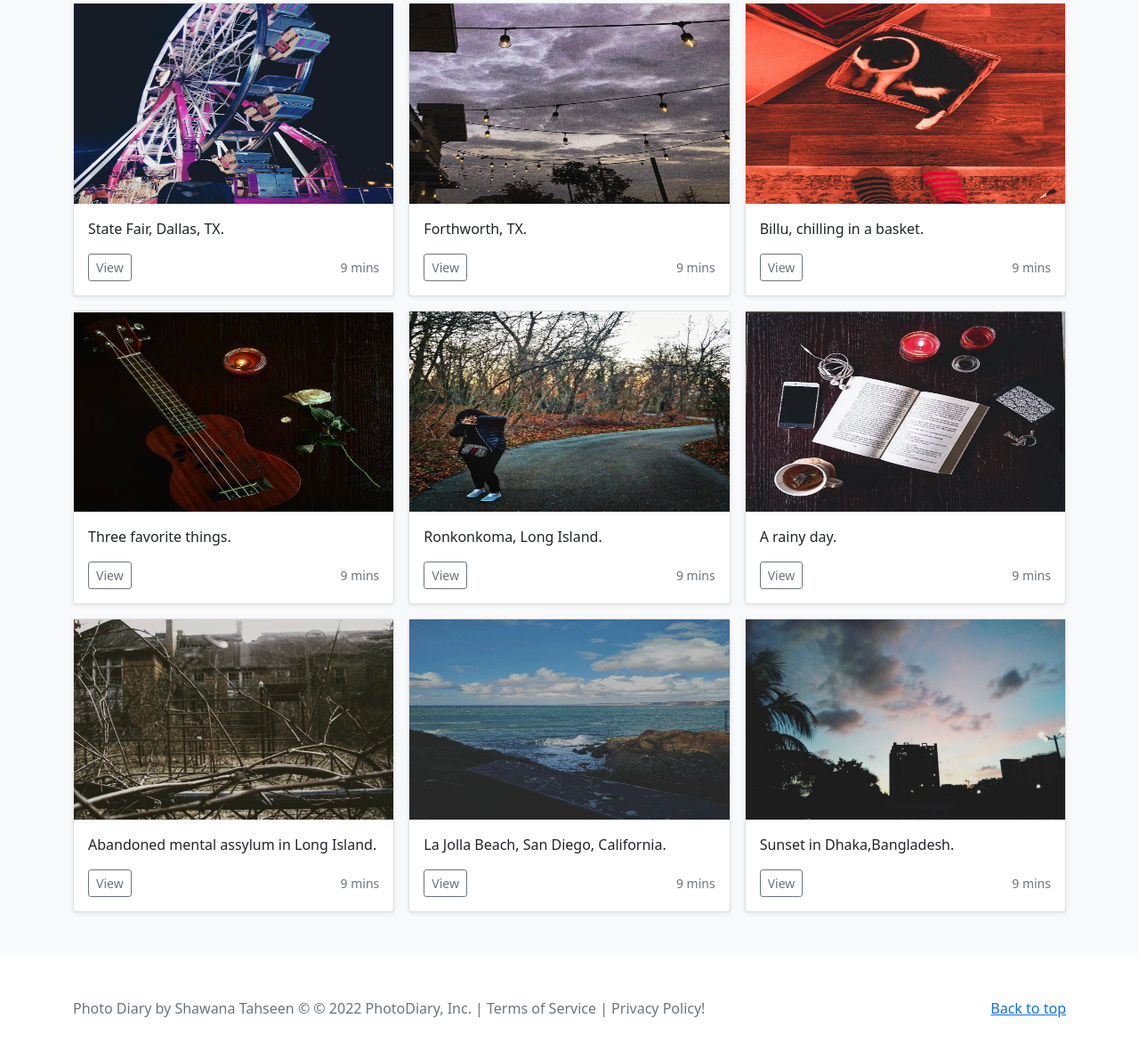
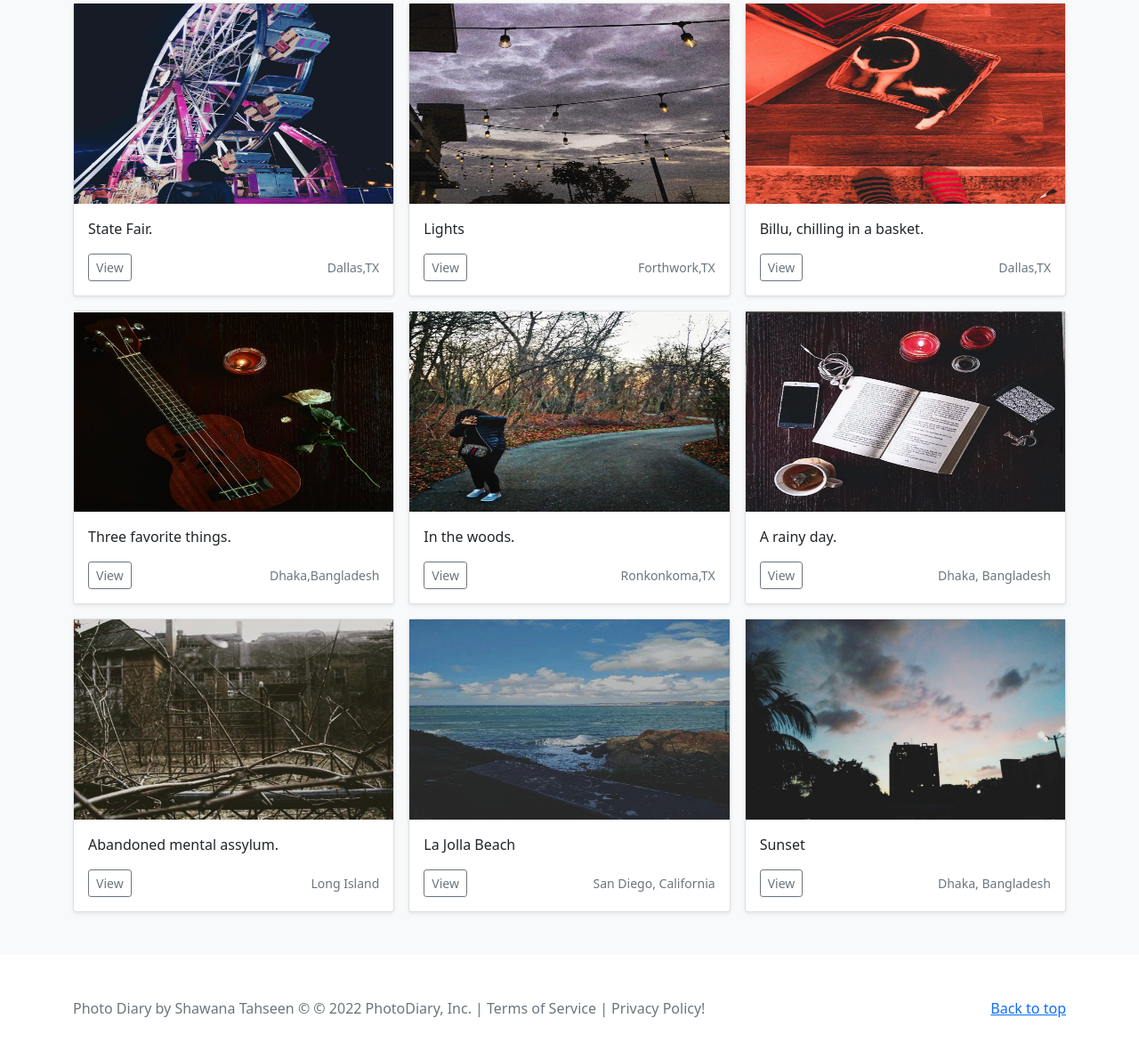
Before and after one commit to Shawana6697/CSCE3420_Website, a plain HTML site: page index.html in a window 1280 px wide. Shown: the part 525-1706 px from the top of the page at 89% size. Drawn offline with nearby package versions, Linux system fonts and the light colour scheme.

Commit message:
Added details

```diff
--- a/index.html
+++ b/index.html
@@ -59,11 +59,12 @@
     <div class="container">
       <a href="#" class="navbar-brand d-flex align-items-center">
         <svg xmlns="http://www.w3.org/2000/svg" width="20" height="20" fill="none" stroke="currentColor" stroke-linecap="round" stroke-linejoin="round" stroke-width="2" aria-hidden="true" class="me-2" viewBox="0 0 24 24"><path d="M23 19a2 2 0 0 1-2 2H3a2 2 0 0 1-2-2V8a2 2 0 0 1 2-2h4l2-3h6l2 3h4a2 2 0 0 1 2 2z"/><circle cx="12" cy="13" r="4"/></svg>
-        <strong>About</strong>
+        <strong>Shawana's Image Library</strong>
       </a>
-      <button class="navbar-toggler" type="button" data-bs-toggle="collapse" data-bs-target="#navbarHeader" aria-controls="navbarHeader" aria-expanded="false" aria-label="Toggle navigation">
+      <!-- <button class="navbar-toggler" type="button" data-bs-toggle="collapse" data-bs-target="#navbarHeader" aria-controls="navbarHeader" aria-expanded="true" aria-label="Toggle navigation">
         <span class="navbar-toggler-icon"></span>
-      </button>
+        <div id="navbarHeader" class="collapse">hello</div>
+      </button> -->
     </div>
   </div>
 </header>
@@ -92,13 +93,13 @@
             <!--svg class="bd-placeholder-img card-img-top" width="100%" height="225" xmlns="http://www.w3.org/2000/svg" role="img" aria-label="Placeholder: Thumbnail" preserveAspectRatio="xMidYMid slice" focusable="false"><title>Placeholder</title><rect width="100%" height="100%" fill="#55595c"/><text x="50%" y="50%" fill="#eceeef" dy=".3em">Thumbnail</text></svg>-->
             <img src="assets/images/IMG_6202.jpg" alt="Image1" width="100%" height="225">
             <div class="card-body">
-              <p class="card-text">State Fair, Dallas, TX.</p>
+              <p class="card-text">State Fair.</p>
               <div class="d-flex justify-content-between align-items-center">
                 <div class="btn-group">
                   <button type="button" class="btn btn-sm btn-outline-secondary" onclick="window.open('assets/images/IMG_6202.jpg','_blank');">View</button>
                   <!--button type="button" class="btn btn-sm btn-outline-secondary">Edit</button>-->
                 </div>
-                <small class="text-muted">9 mins</small>
+                <small class="text-muted">Dallas,TX</small>
               </div>
             </div>
           </div>
@@ -108,13 +109,13 @@
             <!--svg class="bd-placeholder-img card-img-top" width="100%" height="225" xmlns="http://www.w3.org/2000/svg" role="img" aria-label="Placeholder: Thumbnail" preserveAspectRatio="xMidYMid slice" focusable="false"><title>Placeholder</title><rect width="100%" height="100%" fill="#55595c"/><text x="50%" y="50%" fill="#eceeef" dy=".3em">Thumbnail</text></svg>-->
             <img src="assets/images/IMG_6203.jpg" alt="Image2" width="100%" height="225">
             <div class="card-body">
-              <p class="card-text">Forthworth, TX.</p>
+              <p class="card-text">Lights</p>
               <div class="d-flex justify-content-between align-items-center">
                 <div class="btn-group">
                   <button type="button" class="btn btn-sm btn-outline-secondary" onclick="window.open('assets/images/IMG_6203.jpg','_blank');">View</button>
                   <!--button type="button" class="btn btn-sm btn-outline-secondary">Edit</button>-->
                 </div>
-                <small class="text-muted">9 mins</small>
+                <small class="text-muted">Forthwork,TX</small>
               </div>
             </div>
           </div>
@@ -130,7 +131,7 @@
                   <button type="button" class="btn btn-sm btn-outline-secondary" onclick="window.open('assets/images/IMG_6204.jpg','_blank');">View</button>
                   <!--button type="button" class="btn btn-sm btn-outline-secondary">Edit</button>-->
                 </div>
-                <small class="text-muted">9 mins</small>
+                <small class="text-muted">Dallas,TX</small>
               </div>
             </div>
           </div>
@@ -147,7 +148,7 @@
                   <button type="button" class="btn btn-sm btn-outline-secondary" onclick="window.open('assets/images/IMG_6205.jpg','_blank');">View</button>
                   <!--button type="button" class="btn btn-sm btn-outline-secondary">Edit</button>-->
                 </div>
-                <small class="text-muted">9 mins</small>
+                <small class="text-muted">Dhaka,Bangladesh</small>
               </div>
             </div>
           </div>
@@ -157,13 +158,13 @@
             <!--svg class="bd-placeholder-img card-img-top" width="100%" height="225" xmlns="http://www.w3.org/2000/svg" role="img" aria-label="Placeholder: Thumbnail" preserveAspectRatio="xMidYMid slice" focusable="false"><title>Placeholder</title><rect width="100%" height="100%" fill="#55595c"/><text x="50%" y="50%" fill="#eceeef" dy=".3em">Thumbnail</text></svg>-->
             <img src="assets/images/IMG_6206.jpg" alt="Image5" width="100%" height="225">
             <div class="card-body">
-              <p class="card-text">Ronkonkoma, Long Island.</p>
+              <p class="card-text">In the woods.</p>
               <div class="d-flex justify-content-between align-items-center">
                 <div class="btn-group">
                   <button type="button" class="btn btn-sm btn-outline-secondary" onclick="window.open('assets/images/IMG_6206.jpg','_blank');">View</button>
                   <!--button type="button" class="btn btn-sm btn-outline-secondary">Edit</button>-->
                 </div>
-                <small class="text-muted">9 mins</small>
+                <small class="text-muted">Ronkonkoma,TX</small>
               </div>
             </div>
           </div>
@@ -180,7 +181,7 @@
                   <button type="button" class="btn btn-sm btn-outline-secondary" onclick="window.open('assets/images/IMG_6207.jpg', '_blank');">View</button>
                   <!--button type="button" class="btn btn-sm btn-outline-secondary">Edit</button>-->
                 </div>
-                <small class="text-muted">9 mins</small>
+                <small class="text-muted">Dhaka, Bangladesh</small>
               </div>
             </div>
           </div>
@@ -191,13 +192,13 @@
             <!--svg class="bd-placeholder-img card-img-top" width="100%" height="225" xmlns="http://www.w3.org/2000/svg" role="img" aria-label="Placeholder: Thumbnail" preserveAspectRatio="xMidYMid slice" focusable="false"><title>Placeholder</title><rect width="100%" height="100%" fill="#55595c"/><text x="50%" y="50%" fill="#eceeef" dy=".3em">Thumbnail</text></svg>-->
             <img src="assets/images/IMG_6208.jpg" alt="Image7" width="100%" height="225">
             <div class="card-body">
-              <p class="card-text">Abandoned mental assylum in Long Island.</p>
+              <p class="card-text">Abandoned mental assylum.</p>
               <div class="d-flex justify-content-between align-items-center">
                 <div class="btn-group">
                   <button type="button" class="btn btn-sm btn-outline-secondary" onclick="window.open('assets/images/IMG_6208.jpg', '_blank');">View</button>
                   <!--button type="button" class="btn btn-sm btn-outline-secondary">Edit</button>-->
                 </div>
-                <small class="text-muted">9 mins</small>
+                <small class="text-muted">Long Island</small>
               </div>
             </div>
           </div>
@@ -207,13 +208,13 @@
             <!--svg class="bd-placeholder-img card-img-top" width="100%" height="225" xmlns="http://www.w3.org/2000/svg" role="img" aria-label="Placeholder: Thumbnail" preserveAspectRatio="xMidYMid slice" focusable="false"><title>Placeholder</title><rect width="100%" height="100%" fill="#55595c"/><text x="50%" y="50%" fill="#eceeef" dy=".3em">Thumbnail</text></svg>-->
             <img src="assets/images/IMG_6209.jpg" alt="Image8" width="100%" height="225">
             <div class="card-body">
-              <p class="card-text">La Jolla Beach, San Diego, California.</p>
+              <p class="card-text">La Jolla Beach</p>
               <div class="d-flex justify-content-between align-items-center">
                 <div class="btn-group">
                   <button type="button" class="btn btn-sm btn-outline-secondary" onclick="window.open('assets/images/IMG_6209.jpg','_blank');">View</button>
                   <!--button type="button" class="btn btn-sm btn-outline-secondary">Edit</button>-->
                 </div>
-                <small class="text-muted">9 mins</small>
+                <small class="text-muted">San Diego, California</small>
               </div>
             </div>
           </div>
@@ -223,13 +224,13 @@
             <!--svg class="bd-placeholder-img card-img-top" width="100%" height="225" xmlns="http://www.w3.org/2000/svg" role="img" aria-label="Placeholder: Thumbnail" preserveAspectRatio="xMidYMid slice" focusable="false"><title>Placeholder</title><rect width="100%" height="100%" fill="#55595c"/><text x="50%" y="50%" fill="#eceeef" dy=".3em">Thumbnail</text></svg>-->
             <img src="assets/images/IMG_6212.jpg" alt="Image9" width="100%" height="225">
             <div class="card-body">
-              <p class="card-text">Sunset in Dhaka,Bangladesh.</p>
+              <p class="card-text">Sunset </p>
               <div class="d-flex justify-content-between align-items-center">
                 <div class="btn-group">
                   <button type="button" class="btn btn-sm btn-outline-secondary" onclick="window.open('assets/images/IMG_6212.jpg','_blank');">View</button>
                   <!--button type="button" class="btn btn-sm btn-outline-secondary">Edit</button>-->
                 </div>
-                <small class="text-muted">9 mins</small>
+                <small class="text-muted">Dhaka, Bangladesh</small>
               </div>
             </div>
           </div>
```
